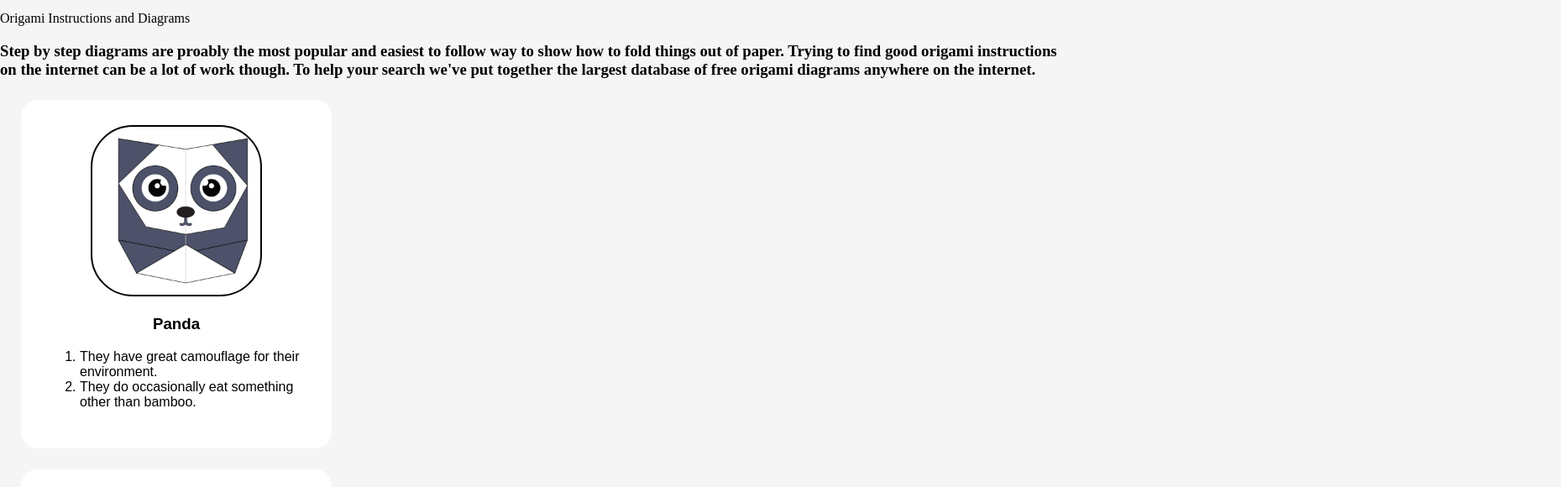
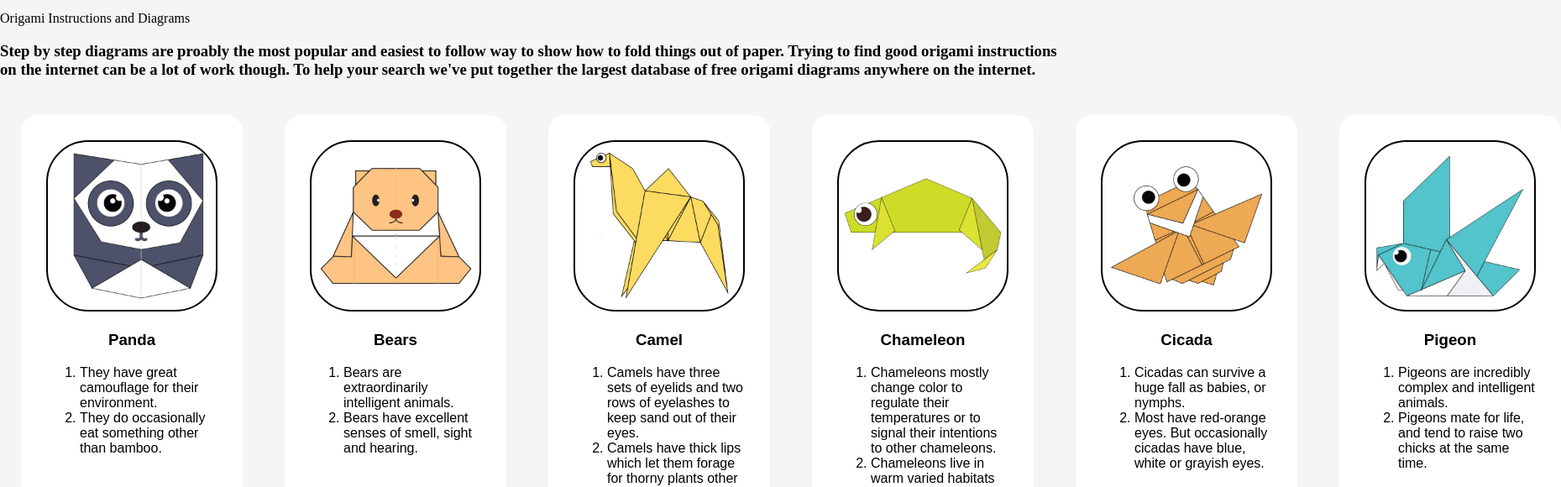
Before and after one commit to YamiAtem/Project-52, a plain HTML site: page index.html in a window 1280 px wide. Shown: the part 56-636 px from the top of the page at 84% size, 1859 px wide, since content can reach past the window. Drawn offline with Linux system fonts and the light colour scheme.

Commit message:
added flex row styling

```diff
--- a/style.css
+++ b/style.css
@@ -18,6 +18,10 @@ body{
     border-radius: 50px;
 }
 
+.grid {
+    display: flex;
+}
+
 .origami {
     border-radius: 20px;
     background-color: #ffffff;
@@ -25,6 +29,7 @@ body{
     margin: 25px;
     width: 310px;
     font-family: fantasy;
+    flex-direction: row;
 }
 a:link {
     color: white;
```
